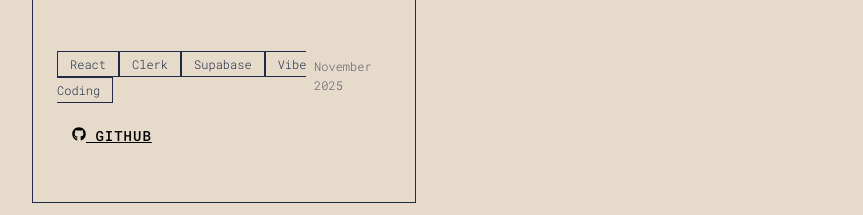
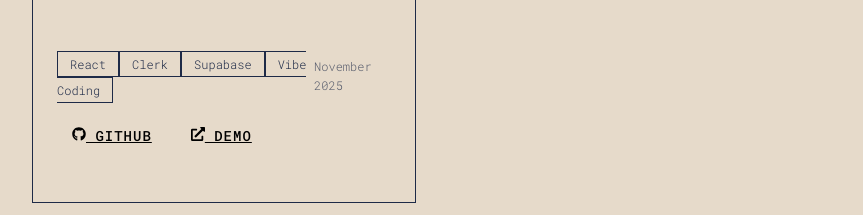
Before and after one commit to shvn22k/shi-veh, a React (Vite) app: page / in a window 1280 px wide. Shown: the part 3400-3615 px from the top of the page, without its empty margins (400-1263 px from the left). Built offline with nearby package versions, Linux system fonts and the light colour scheme.

Commit message:
link dalna bhul gya

```diff
--- a/src/components/ProjectsSection.jsx
+++ b/src/components/ProjectsSection.jsx
@@ -73,6 +73,7 @@
       description: "Vibe coded an accountability webapp for friends to stay on track together. Features include creating rooms with up to 4 friends, daily to-do lists with automatic rollover, personal to-do lists per person, daily check-ins and streak tracking, real-time leaderboard and progress, and mobile-friendly design. Built with Clerk authentication and Supabase backend.",
       tags: ["React", "Clerk", "Supabase", "Vibe Coding"],
       github: "https://github.com/shvn22k/get-yo-aah-to-work",
+      demo: "https://get-yo-aah-to-work.vercel.app",
       date: "November 2025",
       image: "/get-yo-aah-to-work.png",
       type: "Web Dev"
```
